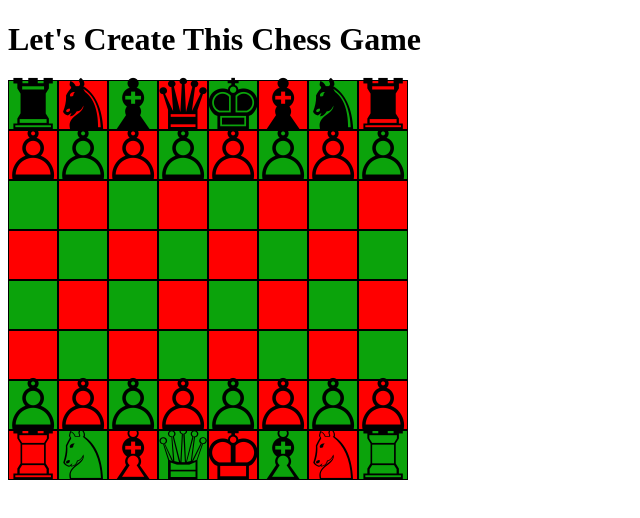
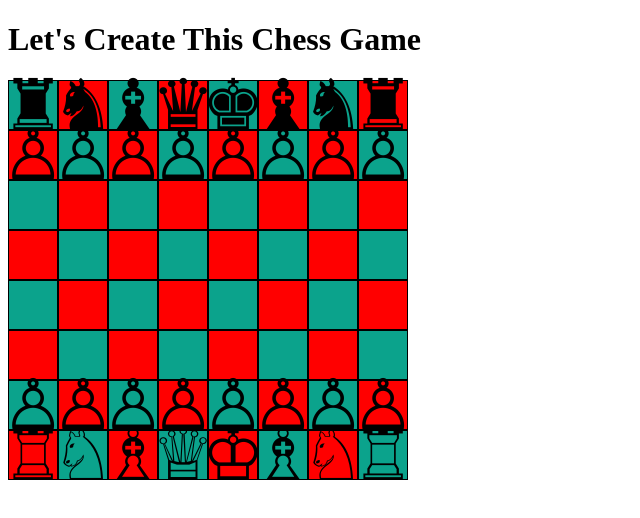
Before and after one commit to Knightlife27/Chess, a React (Create React App) app: page / in a window 1280 px wide. Shown: the top 518 px of the page, without its empty margins (0-640 px from the left). Built offline with nearby package versions, Linux system fonts and the light colour scheme.

Commit message:
Changed Colors

```diff
--- a/src/styles.css
+++ b/src/styles.css
@@ -16,7 +16,7 @@
 }
 
 .whiteSquare {
-  background-color: rgb(11, 163, 11);
+  background-color: rgb(11, 163, 140);
   height: 50px;
   width: 50px;
   border: black solid 1px;
```
